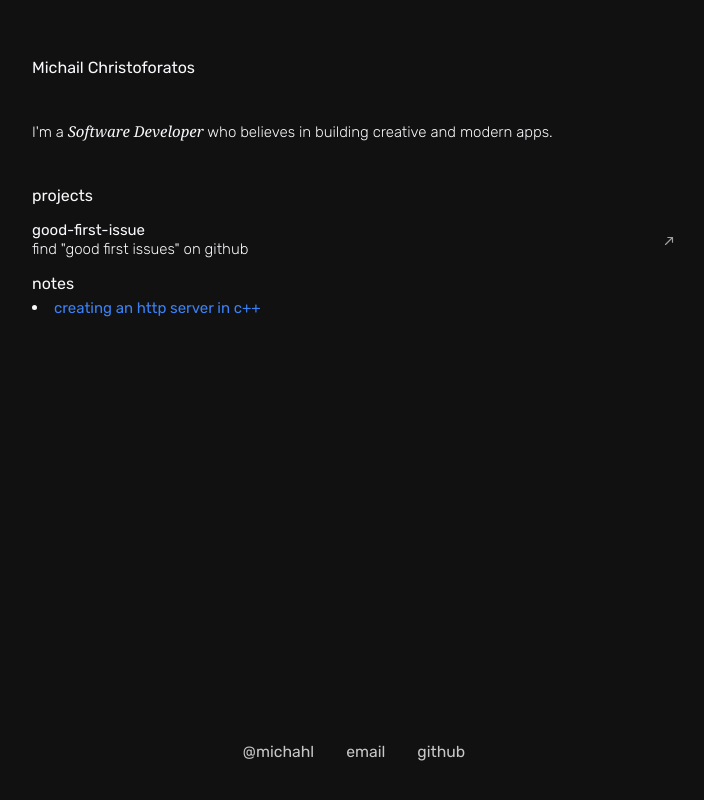
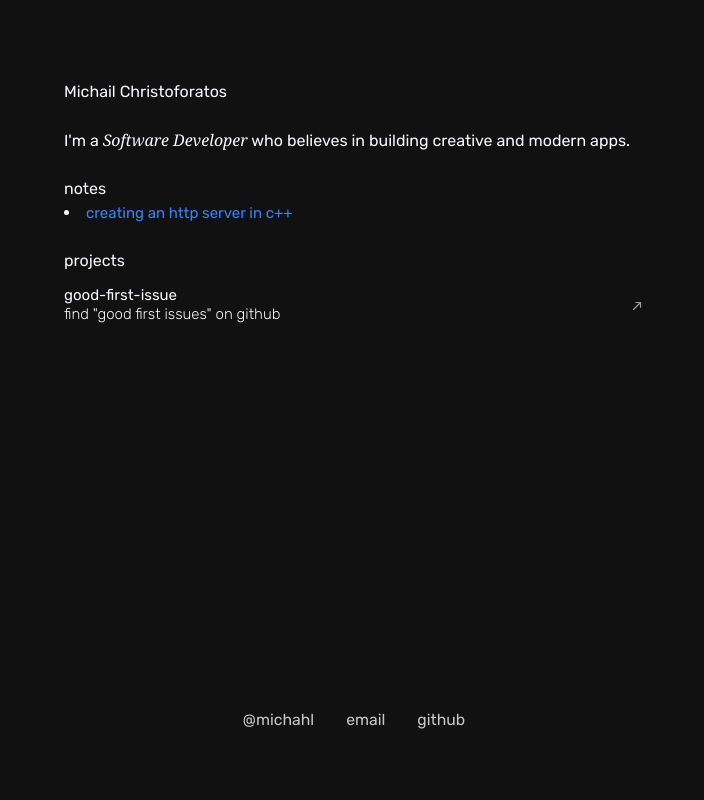
Before and after one commit to michahl/www, a Next.js app: page / in a window 1280 px wide. Shown: the whole page, without its empty margins (286-990 px from the left). Built offline with nearby package versions, Linux system fonts and the light colour scheme.

Commit message:
refactor layout and styling of the home page

```diff
--- a/app/page.tsx
+++ b/app/page.tsx
@@ -4,21 +4,15 @@ import Socials from "@/components/socials";
 
 export default function Home() {
   return (
-    <div className="flex flex-col items-center min-h-screen ">
-      <div className="max-w-2xl w-full mx-2 sm:mx-5 flex-grow">
-        <div className="my-14">
-          <div className="mx-3.5">
-            <h1>Michail Christoforatos</h1>
-            <div className="my-10 text-[15px] font-light">
-              <p>
-                I&#39;m a <span className="italic font-serif cursor-context-menu">Software Developer</span> who believes in building creative and modern apps.
-              </p>
-            </div>
-          </div>
-          <Projects />
-          <Posts />
-        </div>
-      </div>
+    <div className="min-h-screen flex flex-col justfiy-between pt-0 md:pt-8 p-2 md:p-8">
+      <main className="max-w-[38rem] mx-auto w-full space-y-6 flex-grow">
+        <h1 className="mx-3.5 pt-12">Michail Christoforatos</h1>
+        <p className="mx-3.5">
+          I&#39;m a <span className="italic font-serif cursor-context-menu">Software Developer</span> who believes in building creative and modern apps.
+        </p>
+        <Posts />
+        <Projects />
+      </main>
       <Socials />
     </div>
   );
```
